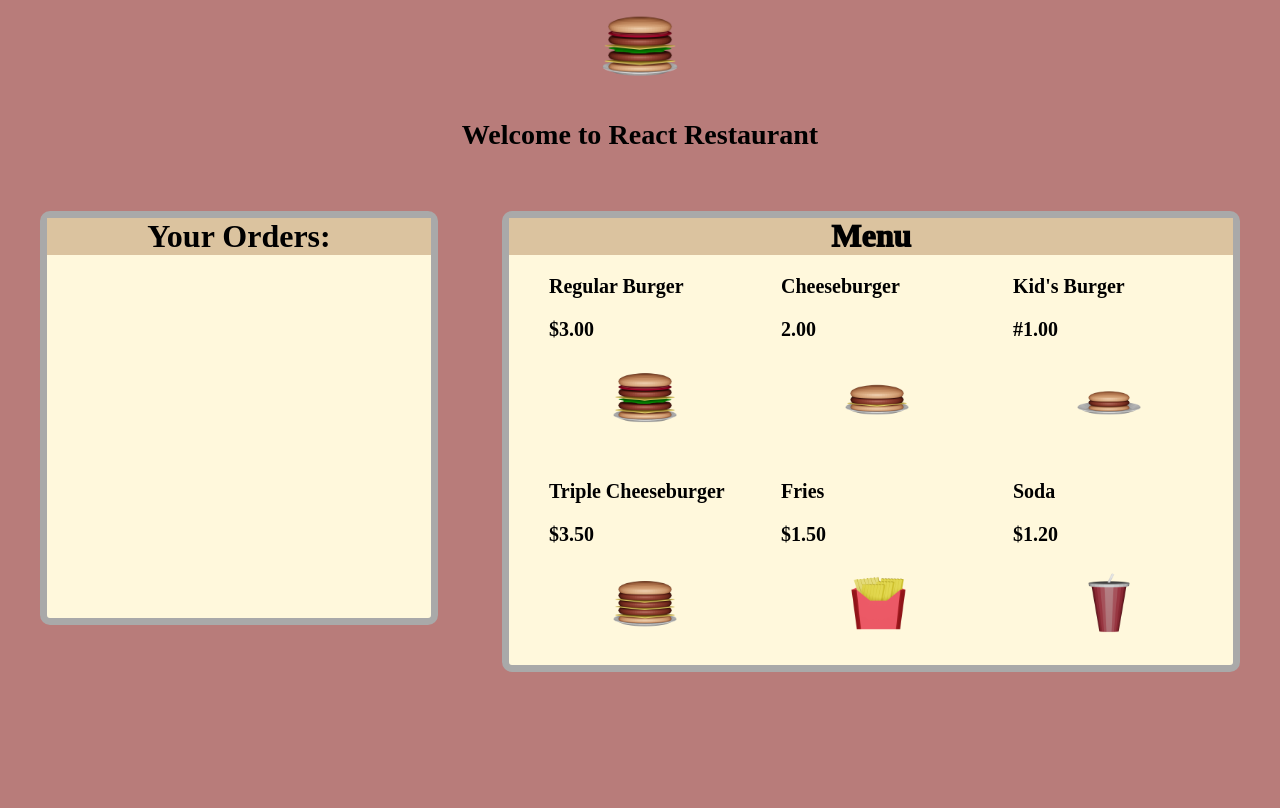
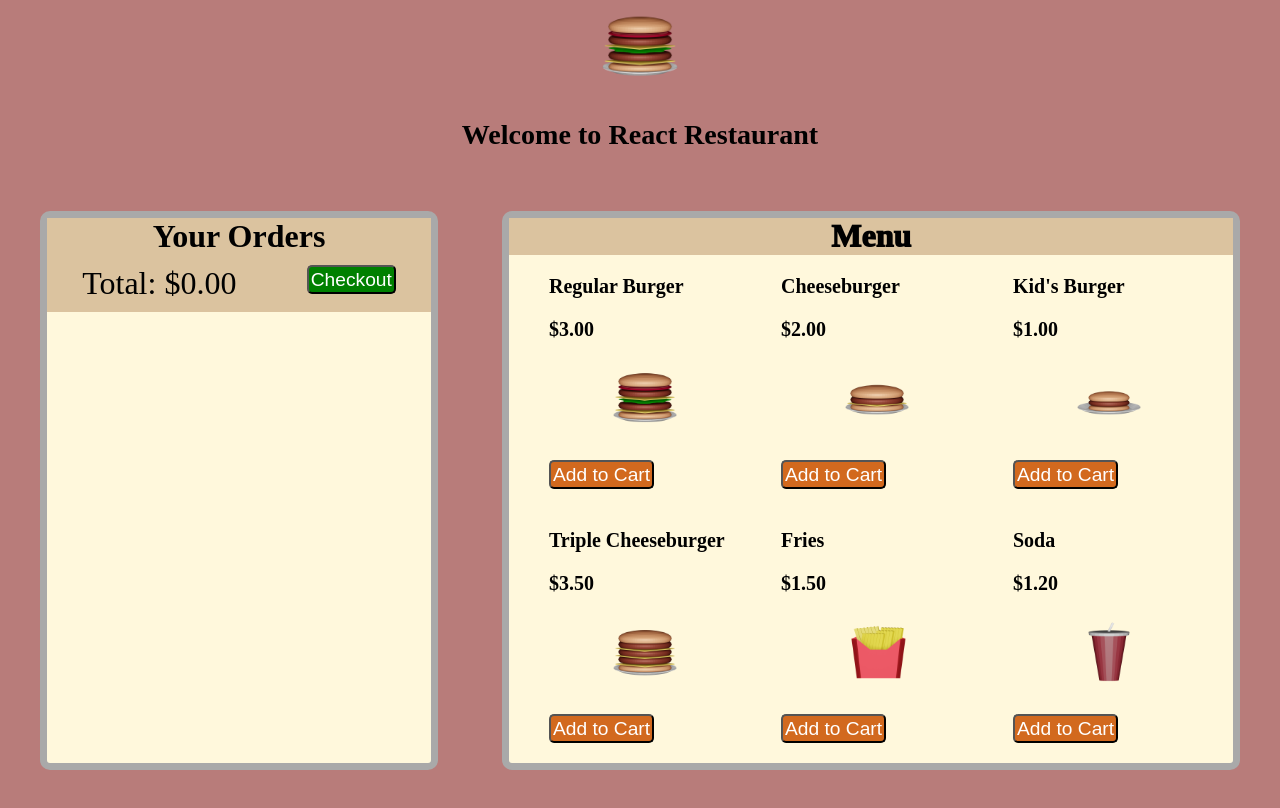
Before and after one commit to D-Reyes216/react-mini-restaurant, a React (Vite) app: page / in a window 1280 px wide. Built offline with nearby package versions, Linux system fonts and the light colour scheme.

Commit message:
completed version 1

```diff
--- a/src/App.css
+++ b/src/App.css
@@ -23,6 +23,25 @@ body {
   width: 20vw;
 }
 
+.orders {
+  position: relative;
+  display: flex;
+  flex-direction: column;
+  background-color: cornsilk;
+  border: solid 7px darkgray;
+  border-radius: 10px;
+  margin: 2rem;
+  min-height: 50vh;
+  min-width: 30vw;
+}
+
+.orders-header {
+  background-color:rgb(219, 195, 159);
+  text-align: center;
+  font-size: 2rem;
+  font-weight: 600;
+}
+
 .menu-container {
   font-size: 1.5rem;
   font-weight: 1000;
@@ -37,3 +56,67 @@ body {
   background-color:rgb(219, 195, 159);
   text-align: center;
 }
+
+.menu-container {
+  font-size: 2rem;
+  font-weight: 1000;
+  background-color:cornsilk;
+  margin: 2rem;
+  border: solid 7px darkgrey;
+  border-radius: 10px;
+
+}
+
+.menu-header {
+  background-color:rgb(219, 195, 159);
+  text-align: center;
+}
+
+.menu-list {
+  display: flex;
+  flex-wrap: wrap;
+}
+
+.list {
+  font-size: 1.25rem;
+  font-weight: 600;
+  list-style-type: none;
+}
+
+.list img {
+  width: 5vw;
+}
+
+.order-list {
+  display: grid;
+  /* justify-content: space-around; */
+  grid-template-columns: 2fr 1fr .75fr;
+  margin: 1rem;
+}
+
+.checkout {
+  display: flex;
+  justify-content: space-around;
+  background-color:rgb(219, 195, 159);
+  font-size: 2rem;
+  min-width:100%;
+  padding-top: 10px;
+  padding-bottom: 10px;
+}
+
+.checkout button {
+  background-color: green;
+}
+
+button {
+  border-radius: 5px;
+  background-color: chocolate;
+  color: white;
+  font-size: 1.2rem;
+  max-height: 1.8rem;
+  padding: 2px;
+}
+
+button:hover {
+  background-color: rgb(155, 0, 0);
+}
--- a/src/App.jsx
+++ b/src/App.jsx
@@ -1,20 +1,132 @@
 import './App.css';
 import Header from "./components/Header.jsx";
-import Orders from './components/orders.jsx';
-import Menu from './components/Menu.jsx';
+import { useState } from "react";
+
+
+const menu = [ //array of objects to be displayed on the menu
+  {
+      id:1,
+      name:"Regular Burger",
+      price:3.00,
+      img:<img src="src\assets\low-poly-burger-with-plate.png" alt="regular burger" />
+  },
+  {
+      id:2,
+      name:"Cheeseburger",
+      price:2.00,
+      img:<img src="src\assets\low-poly-cheeseburger.png" alt="cheeseburger" />
+  },
+  {
+      id:3,
+      name:"Kid's Burger",
+      price:1.00,
+      img:<img src="src\assets\low-poly-kids-burger.png" alt="kid's burger" />
+  },
+  {
+      id:4,
+      name:"Triple Cheeseburger",
+      price:3.50,
+      img:<img src="src\assets\low-poly-triple-cheeseburger.png" alt="triple cheeseburger" />
+  },
+  {
+      id:5,
+      name:"Fries",
+      price:1.50,
+      img:<img src="src\assets\low-poly-fries.png" alt="fries" />
+  },
+  {
+      id:6,
+      name:"Soda",
+      price:1.20,
+      img:<img src="src\assets\low-poly-soda.png" alt="soda" />
+  }
+]
+
+let counter = 0; //counter to help keep track of each unique order
+let totalCost = 0; //tracks price of all ordered items combined
 
 
 function App() {
+
+  const [orders, setOrders] = useState([]); //useState to manage list of chosen items that are ordered
+
+    const addOrder = (item) => {
+      setOrders([
+        ...orders,
+        {
+          id: counter,
+          name:item.name,
+          price:item.price
+        }
+      ])
+      counter ++; //increments counter by one to give each order object a unique id to keep track of it
+      totalCost += item.price; //adds price of current item to total price
+    }
+
+    //removes chosen order by filtering it out of array
+    const removeOrder = (item) => {
+      console.log(item)
+      totalCost -= item.price;
+      setOrders(orders.filter((order) => order.id !== item.id))
+    }
+
+    const checkout = () => {
+      if(orders.length > 0){ //if there has been something ordered, clears orders array and displays thank you message
+        setOrders([])
+        counter= 0;
+        totalCost= 0;
+        alert("Thank you for your purchase!");
+      }else{ //if nothing has been ordered, tells user to order something
+        alert("Please order something first.");
+      }
+    }
+
   return (
   <>
     <div><Header /></div>
     <div className="container">
-      <div><Orders /></div>
+      <div className="orders">
+        <div className="orders-header">Your Orders</div>
+        <div className="checkout">
+          <div>Total: ${(totalCost.toFixed(2))} </div>
+            {/* button to "buy" the food */}
+            <button onClick={checkout}>Checkout</button>
+          </div>
+        {/* maps through orders array to display each order for the customer to see */}
+        <div>{orders.map((order, index) =>{
+          return(
+            <div key={index} className="list order-list">
+              <div>{index+1}. {order.name}</div>
+              <div>${(order.price).toFixed(2)}</div>
+              {/* button to remove an order from orders array */}
+              <button onClick={() => {removeOrder(order)}}>Remove</button>
+            </div>)
+          })}
+
+        </div>
+
+
+      </div>
+
       <div className="menu-container">
-          <div>
-              <div className="menu-header">Menu</div>
-          <div className="menu-list"><Menu /></div>
-        </div>
+        <div>
+          <div className="menu-header">Menu</div>
+          <div className="menu-list">
+
+            {/* maps through menu array to display options available to order */}
+            {menu.map((food) =>{
+              return (
+                <li key={food.id} className="list">
+                    <ul>{food.name}</ul>
+                    <ul>${(food.price).toFixed(2)}</ul>
+                    <ul>{food.img}</ul>
+
+                    {/* button to add an order to the orders array */}
+                    <ul><button onClick={() => addOrder(food)}>Add to Cart</button></ul>
+                </li>)
+            })}
+          </div>
+      </div>
       </div>
     </div>
 
--- a/src/components/Menu.css
+++ /dev/null
@@ -1,29 +0,0 @@
-.menu-container {
-    font-size: 2rem;
-    font-weight: 1000;
-    background-color:cornsilk;
-    margin: 2rem;
-    border: solid 7px darkgrey;
-    border-radius: 10px;
-
-}
-
-.menu-header {
-    background-color:rgb(219, 195, 159);
-    text-align: center;
-}
-
-.menu-list {
-    display: flex;
-    flex-wrap: wrap;
-}
-
-.list {
-    font-size: 1.25rem;
-    font-weight: 600;
-    list-style-type: none;
-}
-
-.list img {
-    width: 5vw;
-}
--- a/src/components/Menu.jsx
+++ /dev/null
@@ -1,62 +0,0 @@
-import {useState} from "react";
-import './Menu.css';
-
-function Menu() {
-    const menu = [
-        {
-            id:1,
-            name:"Regular Burger",
-            price:"$3.00",
-            img:<img src="src\assets\low-poly-burger-with-plate.png" alt="regular burger" />
-        },
-        {
-            id:2,
-            name:"Cheeseburger",
-            price:"2.00",
-            img:<img src="src\assets\low-poly-cheeseburger.png" alt="cheeseburger" />
-        },
-        {
-            id:3,
-            name:"Kid's Burger",
-            price:"#1.00",
-            img:<img src="src\assets\low-poly-kids-burger.png" alt="kid's burger" />
-        },
-        {
-            id:4,
-            name:"Triple Cheeseburger",
-            price:"$3.50",
-            img:<img src="src\assets\low-poly-triple-cheeseburger.png" alt="triple cheeseburger" />
-        },
-        {
-            id:5,
-            name:"Fries",
-            price:"$1.50",
-            img:<img src="src\assets\low-poly-fries.png" alt="fries" />
-        },
-        {
-            id:6,
-            name:"Soda",
-            price:"$1.20",
-            img:<img src="src\assets\low-poly-soda.png" alt="soda" />
-        }
-    ]
-
-    return(
-        menu.map((food) =>{
-            return (
-                <li key={food.id} className="list">
-                    <ul>{food.name}</ul>
-                    <ul>{food.price}</ul>
-                    <ul>{food.img}</ul>
-                </li>
-            )
-        })
-    )
-    // return <div>{menuList}</div>
-
-
-}
-
-
-
-export default Menu;
--- a/src/components/Orders.css
+++ /dev/null
@@ -1,17 +0,0 @@
-.orders {
-    display: flex;
-    flex-direction: column;
-    background-color: cornsilk;
-    border: solid 7px darkgray;
-    border-radius: 10px;
-    margin: 2rem;
-    min-height: 50vh;
-    min-width: 30vw;
-}
-
-.orders-header {
-    background-color:rgb(219, 195, 159);
-    text-align: center;
-    font-size: 2rem;
-    font-weight: 600;
-}
--- a/src/components/Orders.jsx
+++ /dev/null
@@ -1,37 +0,0 @@
-import { useState } from "react";
-import './Orders.css';
-import Menu from "./Menu";
-
-function Orders() {
-
-    const [orders, setOrders] = useState([]);
-
-    // const addOrders = () => {
-    //     setOrders([...orders,
-    //         {
-    //             id:,
-
-    //         }
-    //     ])
-    // }
-
-    const removeOrder = () => {
-
-    }
-
-    return (
-    <div className="container">
-        <div className="orders">
-            <div className="orders-header">
-                Your Orders:
-            </div>
-        </div>
-
-        <div className="menu">
-
-        </div>
-    </div>
-    );
-}
-
-export default Orders;
```
